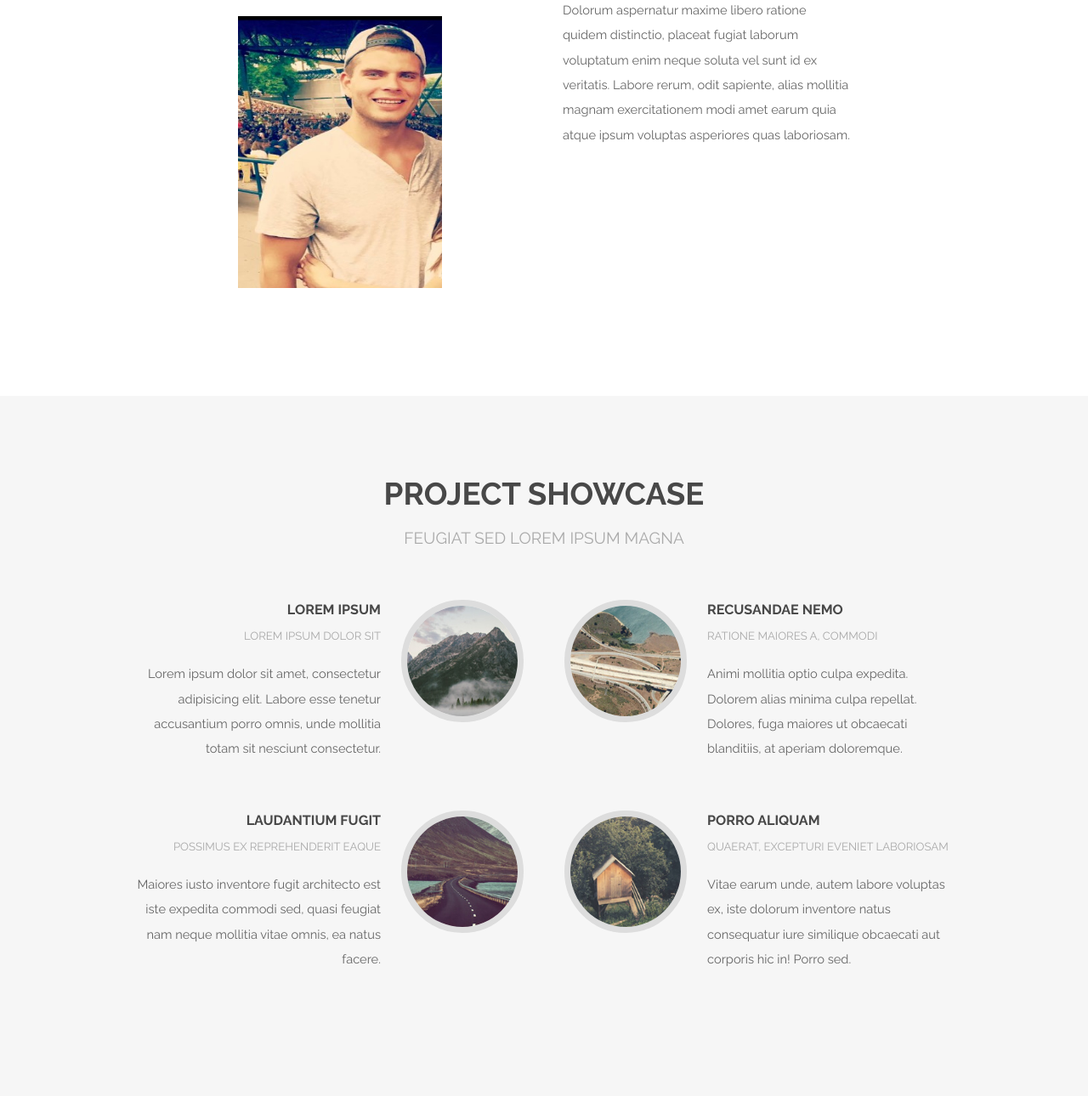
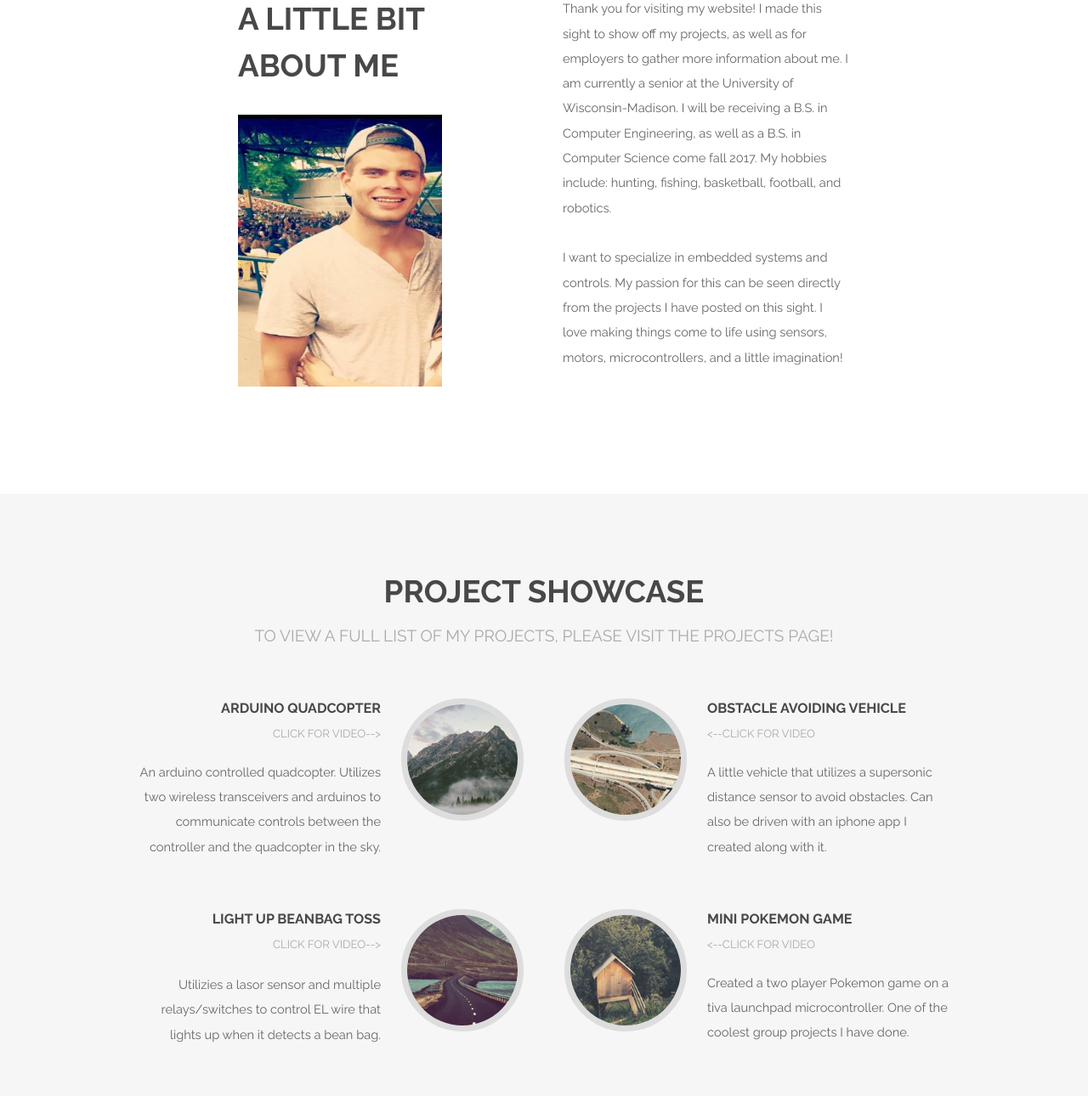
Before and after one commit to jeichinger/jeichinger.github.io, a plain HTML site: page index.html in a window 1280 px wide. Shown: the part 766-2056 px from the top of the page at 85% size. Drawn offline with Linux system fonts and the light colour scheme.

Commit message:
third commit

```diff
--- a/index.html
+++ b/index.html
@@ -37,6 +37,8 @@
 			<section id="banner">
 				<h2>Jake Eichinger</h2>
 				<p>Computer Engineer and Computer Scientist</p>
+				<p> "Try not to become a man of success, but rather try to become a man of value." <br>
+					 	  -Albert Einstein <p>
 				<ul class="actions">
 					<li><a href="generic.html" class="button alt">Resume</a></li>
 				</ul>
@@ -55,8 +57,15 @@
 							</div>
 							<div class="6u$ 12u$(medium)">
 							<p> Thank you for visiting my website! I made this sight to show off my projects, as
-									well as for employers to gather more information about me. <p>
-								<p>Dolorum aspernatur maxime libero ratione quidem distinctio, placeat fugiat laborum voluptatum enim neque soluta vel sunt id ex veritatis. Labore rerum, odit sapiente, alias mollitia magnam exercitationem modi amet earum quia atque ipsum voluptas asperiores quas laboriosam.</p>
+									well as for employers to gather more information about me. I am currently a senior at the
+									University of Wisconsin-Madison. I will be receiving a B.S. in Computer Engineering,
+									as well as a B.S. in Computer Science come fall 2017. My hobbies include: hunting,
+									fishing, basketball, football, and robotics.<p>
+
+							<p>	I want to specialize in embedded systems and controls. My passion for this can be
+								  seen directly from the projects I have posted on this sight. I love making things
+									come to life using sensors, motors, microcontrollers, and a little
+									imagination!<p>
 							</div>
 						</div>
 					</div>
@@ -69,47 +78,52 @@
 					<div class="container">
 						<header class="major">
 							<h2>Project Showcase</h2>
-							<p>Feugiat sed lorem ipsum magna</p>
+							<p>To view a full list of my projects, please visit the projects page!</p>
 						</header>
 						<div class="feature-grid">
 							<div class="feature">
 								<div class="image rounded"><img src="images/pic04.jpg" alt="" /></div>
 								<div class="content">
 									<header>
-										<h4>Lorem ipsum</h4>
-										<p>Lorem ipsum dolor sit</p>
+										<h4>Arduino Quadcopter</h4>
+										<p>CLICK FOR VIDEO--></p>
 									</header>
-									<p>Lorem ipsum dolor sit amet, consectetur adipisicing elit. Labore esse tenetur accusantium porro omnis, unde mollitia totam sit nesciunt consectetur.</p>
+									<p> An arduino controlled quadcopter. Utilizes two wireless transceivers and arduinos to communicate controls between the controller
+									 		and the quadcopter in the sky.
+									<p>
 								</div>
 							</div>
 							<div class="feature">
 								<div class="image rounded"><img src="images/pic05.jpg" alt="" /></div>
 								<div class="content">
 									<header>
-										<h4>Recusandae nemo</h4>
-										<p>Ratione maiores a, commodi</p>
+										<h4>Obstacle Avoiding Vehicle</h4>
+										<p><--CLICK FOR VIDEO</p>
 									</header>
-									<p>Animi mollitia optio culpa expedita. Dolorem alias minima culpa repellat. Dolores, fuga maiores ut obcaecati blanditiis, at aperiam doloremque.</p>
+									<p>A little vehicle that utilizes a supersonic distance sensor to avoid obstacles. Can also be driven with an iphone app
+									I created along with it.</p>
 								</div>
 							</div>
 							<div class="feature">
 								<div class="image rounded"><img src="images/pic06.jpg" alt="" /></div>
 								<div class="content">
 									<header>
-										<h4>Laudantium fugit</h4>
-										<p>Possimus ex reprehenderit eaque</p>
+										<h4>Light Up BeanBag Toss</h4>
+										<p> CLICK FOR VIDEO--> <p>
 									</header>
-									<p>Maiores iusto inventore fugit architecto est iste expedita commodi sed, quasi feugiat nam neque mollitia vitae omnis, ea natus facere.</p>
+									<p>Utilizies a lasor sensor and multiple relays/switches
+										 to control EL wire that lights up when it detects a bean bag.</p>
 								</div>
 							</div>
 							<div class="feature">
 								<div class="image rounded"><img src="images/pic07.jpg" alt="" /></div>
 								<div class="content">
 									<header>
-										<h4>Porro aliquam</h4>
-										<p>Quaerat, excepturi eveniet laboriosam</p>
+										<h4>Mini Pokemon Game</h4>
+										<p><--CLICK FOR VIDEO</p>
 									</header>
-									<p>Vitae earum unde, autem labore voluptas ex, iste dolorum inventore natus consequatur iure similique obcaecati aut corporis hic in! Porro sed.</p>
+										<p> Created a two player Pokemon game on a tiva launchpad microcontroller.
+												One of the coolest group projects I have done.
 								</div>
 							</div>
 						</div>
```
Also changed, not shown: 1 other file.
